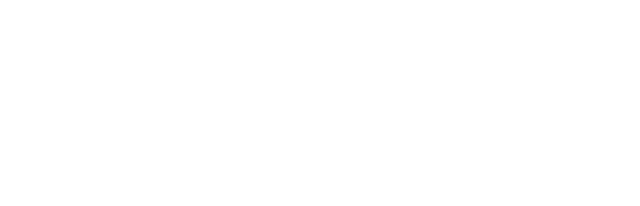
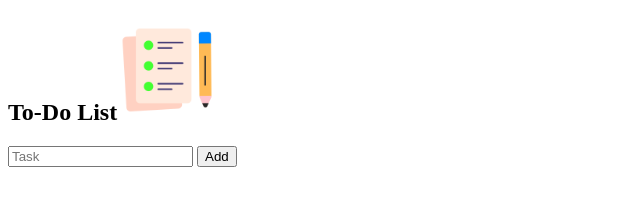
Before and after one commit to qhubas/thelist, a plain HTML site: page index.html in a window 1280 px wide. Shown: the whole page, without its empty margins (0-640 px from the left). Drawn offline with Linux system fonts and the light colour scheme.

Commit message:
Update index.html

```diff
--- a/index.html
+++ b/index.html
@@ -6,6 +6,20 @@
         <link rel="stylesheet" href="styles.css">
     </head>
     <body>
-
+        <div class="container">
+            <div class="toDoList">
+                <h2>To-Do List<img src="icon.png" alt=""></h2>
+                <div class="row">
+                    <input type="text" id="input-box" placeholder="Task">
+                    <button onclick="addTask()">Add</button>
+                </div>
+                <ul id="list-container">
+                    <!-- <li class="checked">Task 1</li>
+                    <li>Task 2</li>
+                    <li>Task 3</li> -->
+                </ul>
+            </div>
+        </div>
+        <script src="script.js"></script>
     </body>
 </html>
```
